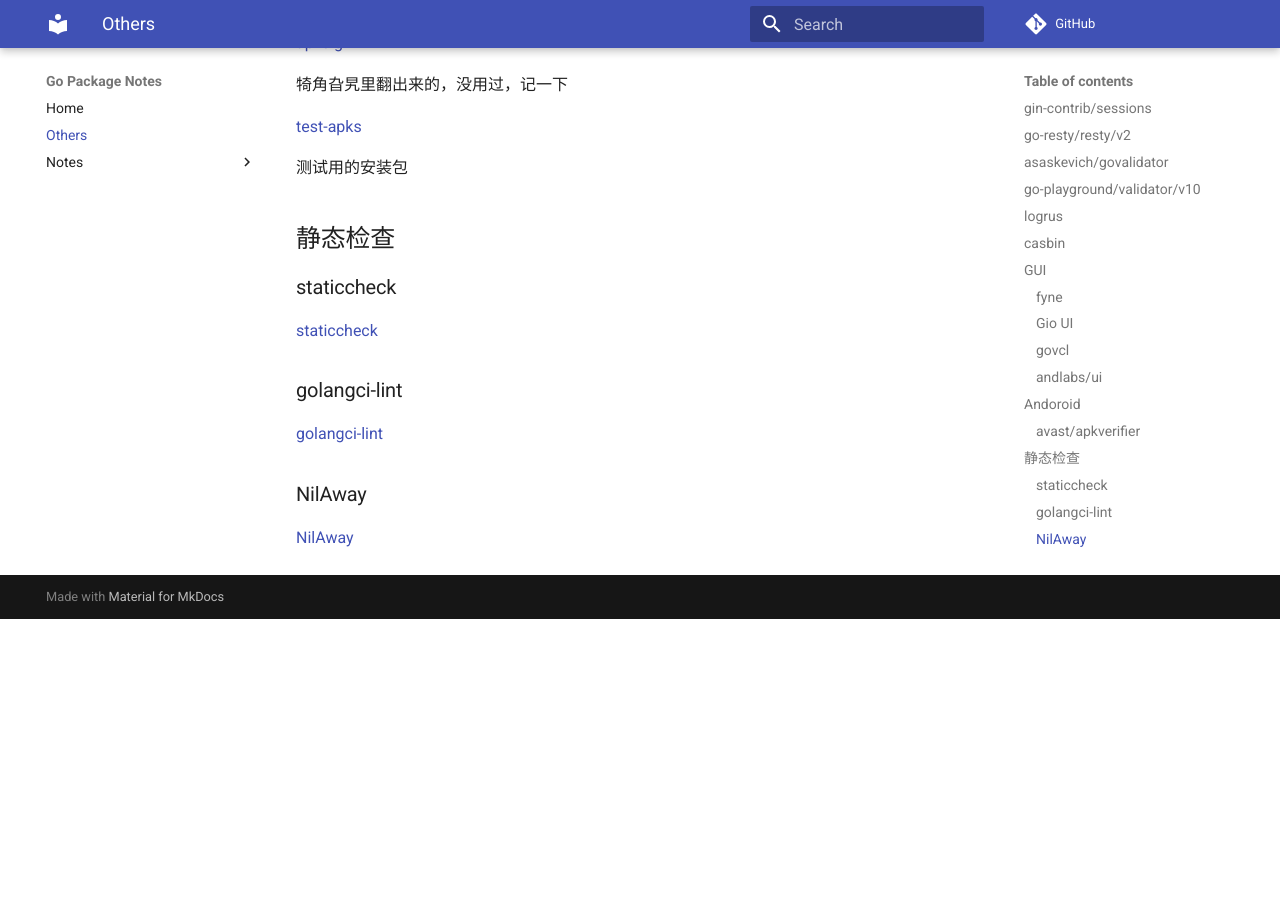
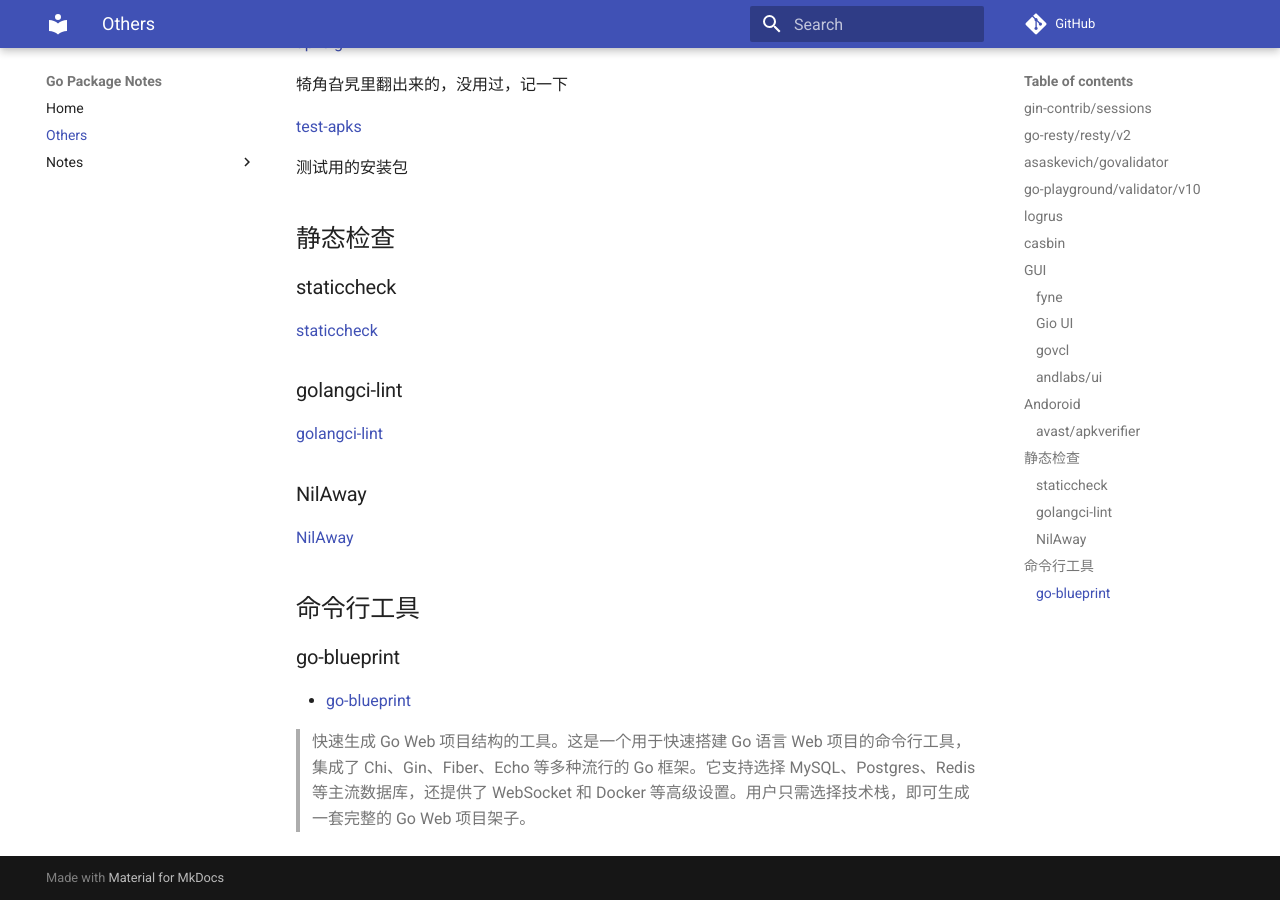
Before and after one commit to Jinvic/gopkg-notes, an MkDocs documentation site: the page built from docs/others.md, in a window 1280 px wide and 900 px high, scrolled down 2043 px. Built offline with MkDocs 1.6.1 and Material for MkDocs 9.7.7, drawn with Linux system fonts in a browser that asks for light colours; comment, search, counter and statistics services are not loaded; before the commit the page ends 2662 px from its top, so only the background shows below that.

Commit message:
update: others go-blueprint

```diff
--- a/docs/others.md
+++ b/docs/others.md
@@ -96,3 +96,11 @@ Go跨平台GUI工具包
 ### NilAway
 
 [NilAway](https://github.com/uber-go/nilaway)
+
+## 命令行工具
+
+### go-blueprint
+
+- [go-blueprint](https://github.com/Melkeydev/go-blueprint)
+
+> 快速生成 Go Web 项目结构的工具。这是一个用于快速搭建 Go 语言 Web 项目的命令行工具，集成了 Chi、Gin、Fiber、Echo 等多种流行的 Go 框架。它支持选择 MySQL、Postgres、Redis 等主流数据库，还提供了 WebSocket 和 Docker 等高级设置。用户只需选择技术栈，即可生成一套完整的 Go Web 项目架子。
```
